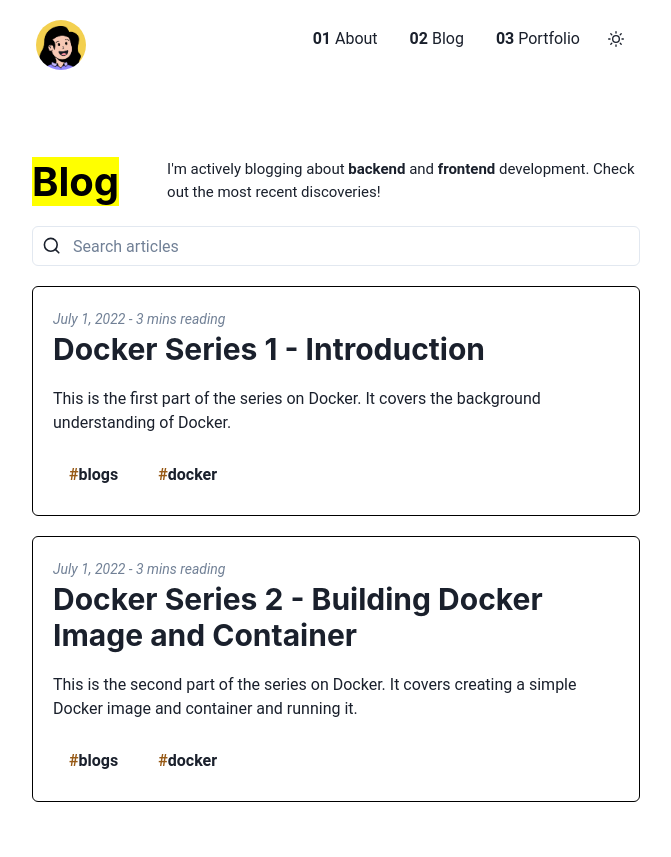
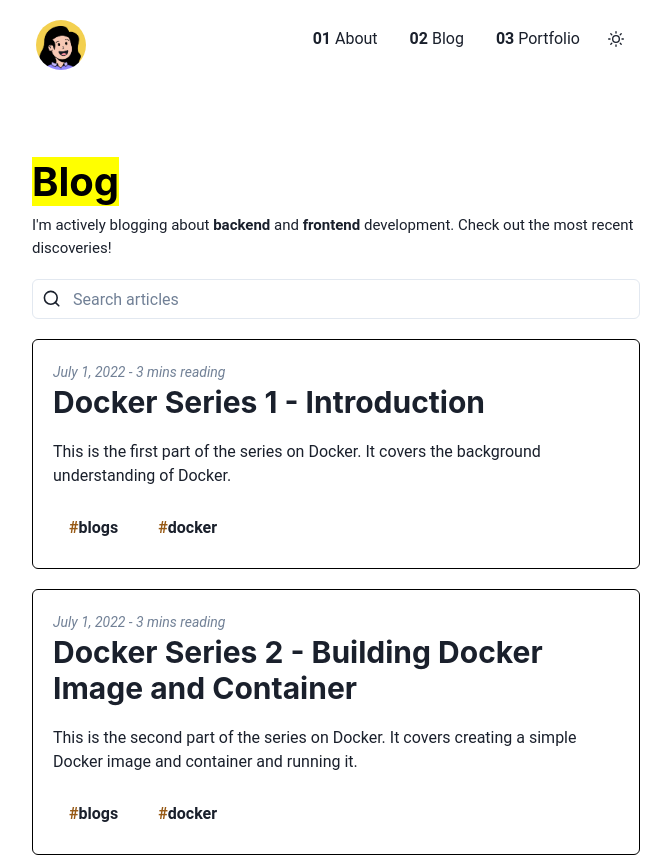
Before and after one commit to bellapd/bellapd-v1, a Next.js app: page /blog in a window 1280 px wide. Shown: the top 857 px of the page, without its empty margins (304-975 px from the left). Built offline with nearby package versions, Linux system fonts and the light colour scheme; a small style sheet from the web is missing.

Commit message:
style: change align and stack

```diff
--- a/pages/blog.tsx
+++ b/pages/blog.tsx
@@ -11,7 +11,7 @@ import {
   InputRightElement,
   CloseButton,
   Text,
-  HStack,
+  VStack,
 } from "@chakra-ui/react";
 import Layout from "../components/Layout";
 import type { IPost } from "../types/post.type";
@@ -33,8 +33,8 @@ export default function Blog({ posts }: { posts: IPost[] }): JSX.Element {
 
   return (
     <Layout>
-      <HStack align="left">
-        <Heading fontSize="40px" pr={10}>
+      <VStack align="left">
+        <Heading fontSize="40px">
           <mark>Blog</mark>
         </Heading>
         <Text fontSize="15px">
@@ -42,7 +42,7 @@ export default function Blog({ posts }: { posts: IPost[] }): JSX.Element {
           <strong>frontend</strong> development. Check out the most recent
           discoveries!
         </Text>
-      </HStack>
+      </VStack>
       <FormControl mt={5}>
         <InputGroup>
           <InputLeftElement
```
Also changed, not shown: pages/index.tsx (+4 -4 lines).
